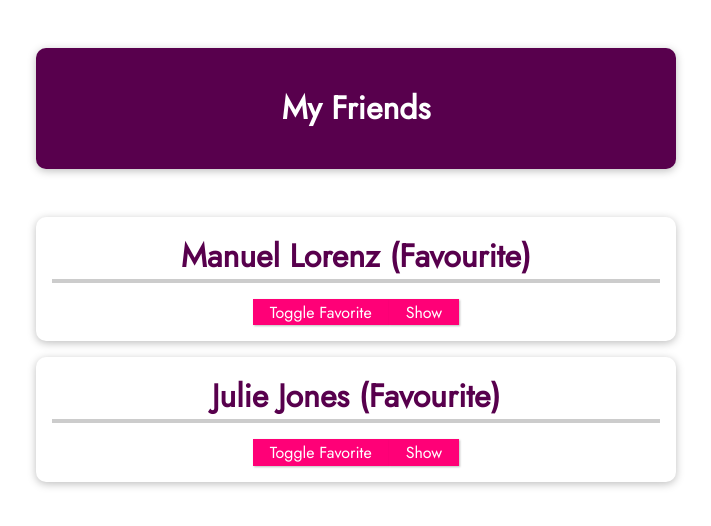
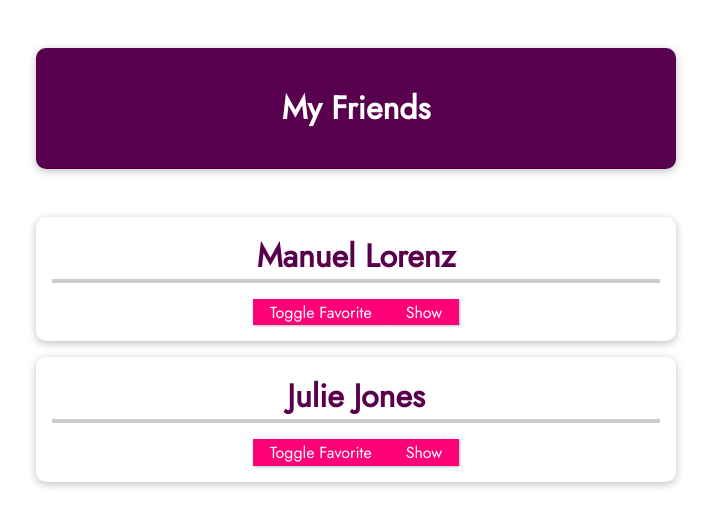
Before and after one commit to vivek9142/VueFirstApp, a Vue app: page / in a window 1280 px wide. Shown: the top 526 px of the page, without its empty margins (284-995 px from the left). Built offline with nearby package versions, Linux system fonts and the light colour scheme.

Commit message:
added emiting custom events from parten to child comp

```diff
--- a/src/App.vue
+++ b/src/App.vue
@@ -1,35 +1,35 @@
-//1-  props should be like separated by - so we can use them as camelCase in child components
+/*
+Now we got isFavorite managed here, and of course we can pass that down to our component,
+but there, again, it just acts as an initial prop value, which means if I click toggle
+favorite here, that changes it inside of the FriendContact component,
+but not inside of our core friends data. Here of course, that is just some dummy data,
+but if this would be coming from a database, we probably would want to send it back
+to that database as well. So just changing it inside of that component is not enough.
 
-//2- in order to send non string value through prop we need to bind then then send them
+We would also want to change it here in app.vue file in our friends data, in our friends
+array. So therefore, we now need communication from the FriendContact component back to
+app.vue. So basically the opposite of props.
 
-//3 - looping through dynammic value in props we need to bind them
-
+If a component should talk to its parent and let the parent know that something happened,
+that component should emit an event to which the parent can listen. And indeed you can emit
+your own custom events inside of your Vue components.
+*/
 
 <template>
-    <header><h1>My Friends</h1></header>
+    <div>
+      <header><h1>My Friends</h1></header>
     <ul>
         <friend-contact
         v-for="friend in friends"
-        :key="friend"
+        :key="friend.id"
+        :id="friend.id"
         :name= "friend.name"
         :phone-number= "friend.phone"
         :email-address= "friend.email"
-        :is-favourite="true"></friend-contact>
-
-        <!-- <friend-contact
-        id= "manuel"
-        name= "Manuel Lorenz"
-        phone-number= "01234 5678 991"
-        email-address= "manuel@localhost.com"
-        :is-favourite="true"></friend-contact> -->
-
-        <!-- <friend-contact
-        id= "julie"
-          name= "Julie Jones"
-          phone-number= "09876 543 221"
-          email-address= "julie@localhost.com"
-          is-favourite="0"></friend-contact> -->
+        :is-favourite="friend.isFavourite"
+        @toggle-favourite="toggleFavouriteStatus"></friend-contact>
     </ul>
+    </div>
 </template>
 
 <script>
@@ -42,14 +42,25 @@ export default {
           name: "Manuel Lorenz",
           phone: "01234 5678 991",
           email: "manuel@localhost.com",
+          isFavourite:true
         },
         {
           id: "julie",
           name: "Julie Jones",
           phone: "09876 543 221",
           email: "julie@localhost.com",
+          isFavourite:false
         },
       ],
+      }
+    },
+    methods:{
+      toggleFavouriteStatus(friendId){
+        console.log(friendId);
+        const foundFriend = this.friends.find(friend => friend.id === friendId);
+        console.log(foundFriend)
+        foundFriend.isFavourite = !foundFriend.isFavourite;
+        console.log(this.friends,foundFriend)
       }
     }
 }
--- a/src/components/FriendContact.vue
+++ b/src/components/FriendContact.vue
@@ -1,6 +1,6 @@
 <template>
     <li>
-        <h2>{{name}} {{friendIsFavourite ? "(Favourite)" : ""}}</h2>
+        <h2>{{name}} {{isFavorite ? "(Favourite)" : ""}}</h2>
         <button @click="toggleFav">Toggle Favorite</button>
         <button @click="toggleDetails">{{detailsAreVisible ? "Hide" : "Show"}}</button>
         <ul v-if="detailsAreVisible">
@@ -12,20 +12,11 @@
 
 <script>
 export default {
-    // props:["name","phoneNumber","emailAddress","isFavourite"],
-    //instead of just asking props we can validate them
     props:{
+        id:{type:String,required:true},
         name:{ type: String, required: true},
         phoneNumber:{type:String, required:true},
         emailAddress:String,
-        // isFavourite:{
-        //     type:String,
-        //     required:false,
-        //     default:'0',
-        //     validator:function(value){
-        //         return value === '1' || value==='0'
-        //     }
-        // }
         isFavourite: {
             type:Boolean,
             required:false,
@@ -35,53 +26,28 @@ export default {
     data(){
         return {
             detailsAreVisible:false,
-            //2 proc - assign new obj to recieved prop and then change it with this new obj
-            friendIsFavourite:this.isFavourite
         }
     },
     methods:{
         toggleDetails() {
       this.detailsAreVisible = !this.detailsAreVisible;
     },
-    // toggleFav(){
-        // this.isFavourite = !this.isFavourite;
-        // 25:9  error  Unexpected mutation of "isFavourite" prop  vue/no-mutating-props
-    // }
     toggleFav(){
-        this.friendIsFavourite = !this.friendIsFavourite;
+        // this.friendIsFavourite = !this.friendIsFavourite;
+        /*
+        That's a built in method, which you can call from inside a Vue component under this
+        keyword. And this allows you to emit your own custom event to which you then can
+        listen from inside the parent component. Now emit wants at least one argument,
+        and that is the name of the custom event.
+
+        Here the convention is to always use kebab case no matter where you use it.
+        So that's different to props where in the component that receives it, you use
+        camel case and you only use kebab case for passing in the values.
+        For events it's always kebab case.
+        */
+
+        this.$emit('toggle-favourite',this.id);
     }
     }
 }
 </script>
-
-/*
-Well, let's also see we have another button here, which allows us to change the favorite
-status.I'll say Toggle Favorite on the button.And I'll add a new method.
-toggleFavorite could be the name to which I wanna point here
-with the click listener on that button. And now we add this method here
-in the methods, toggleFavorite.
-
-And in here, I'll check if this isFavorite is equal to one. So if we were a favorite,
-in which case I'll set it to zero and otherwise, if isFavorite was zero I'll set it to one.
-we could do it as to change the favorite status with help of the button.
-If we saved it, we get an error here.The error is unexpected mutation of isFavorite prop.
-As I mentioned, that's not something you should do.Now, why should you not do that?
-Because Vue uses a concept which is called unidirectional data flow.
-
-it means one simple thing.Data passed from app to friend contact should only be changed in
-app, not in friend contact.We just pass data down to friend contact.
-And once the data is passed down,friend contact cannot change the data we manage an app view,
-at least not by simply changing the received data.So if we change data inside of friend
-contact like here,when I tried to change isFavorite,this is not allowed by Vue,
-because we violate this pattern of having a unidirectional data flow.
-
-Now, if we want to change this,there are two ways of doing that.The first way of doing it,
-is that we let the parent know that we'd like to change this.Then the parent can go ahead
-and change the data in itself and pass the updated data back to friend contact.
-It's an important pattern
-
-The other approach is that we simply take the received data as the initial data, inside of
-friend contact,and then we changed that data instead of friend contact,but we are aware of
-the fact that we only change it there and that this won't affect the data in App.vue.
-
-*/
```
